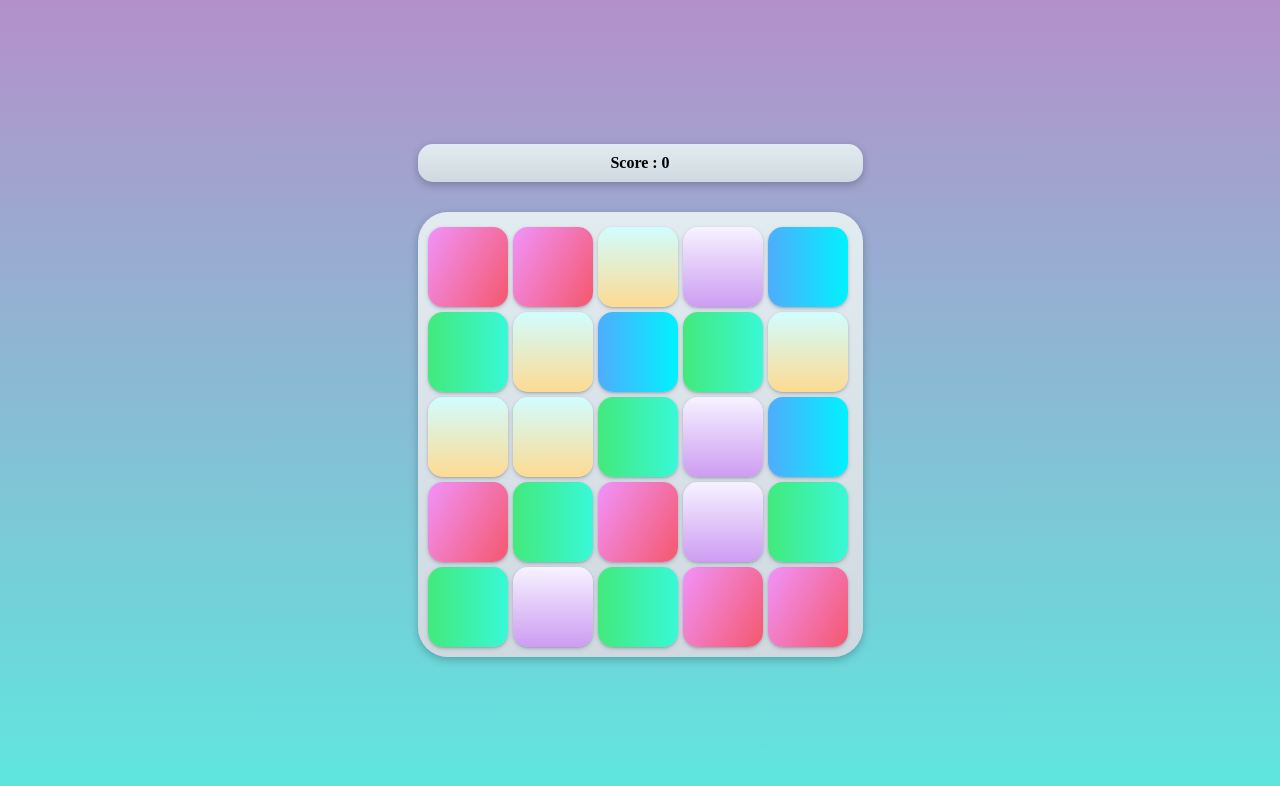
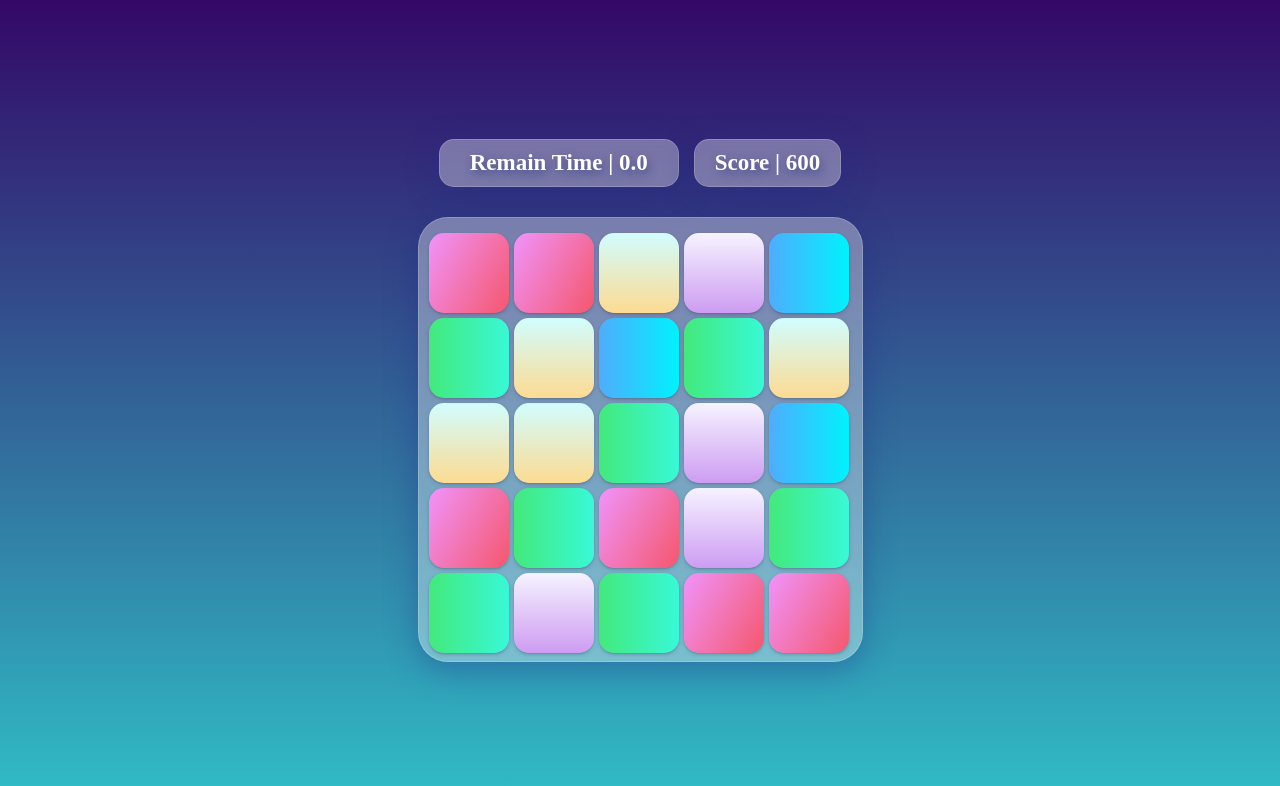
Before and after one commit to Hwang-Junsu/Cube_Pang, a Next.js app: page / in a window 1280 px wide. Shown: the top 786 px of the page. Built offline with nearby package versions, Linux system fonts and the light colour scheme.

Commit message:
Feat: Game Timer

```diff
--- a/src/components/Board.tsx
+++ b/src/components/Board.tsx
@@ -39,11 +39,8 @@ export default Board;
 
 const StyledBoard = styled.div<IBoardRenderProps>`
   position: relative;
-
-  background: linear-gradient(to top, #cfd9df 0%, #e2ebf0 100%);
-
   border-radius: 30px;
-  box-shadow: ${(props) => props.theme.boxShadow.normal};
 
   ${RENDER.boardSize};
+  ${RENDER.glassmophism};
 `;
--- a/src/components/Layout.tsx
+++ b/src/components/Layout.tsx
@@ -31,5 +31,5 @@ const StyledMain = styled.main`
   justify-content: center;
   align-items: center;
 
-  background: linear-gradient(to top, #5ee7df 0%, #b490ca 100%);
+  background: linear-gradient(to top, #30cfd0 -10%, #330867 100%);
 `;
--- /dev/null
+++ b/src/components/ScoreBoard.tsx
@@ -0,0 +1,28 @@
+import { GameManager } from "@/contexts/GameManager";
+import { commaPerThousand } from "@/libs/client/utils";
+import { RENDER } from "@/styles/theme";
+import React, { useContext } from "react";
+import styled from "styled-components";
+
+const ScoreBoard = () => {
+  const { score } = useContext(GameManager);
+
+  return <StyledScoreBoard>Score | {commaPerThousand(score)}</StyledScoreBoard>;
+};
+
+export default ScoreBoard;
+
+const StyledScoreBoard = styled.div`
+  padding: 10px 20px;
+  border-radius: 15px;
+
+  text-align: center;
+  font-weight: 600;
+  color: white;
+  text-shadow: 2px 4px 10px rgba(48, 57, 121, 0.69);
+  font-size: 23px;
+
+  white-space: nowrap;
+
+  ${RENDER.glassmophism};
+`;
--- /dev/null
+++ b/src/components/Timer.tsx
@@ -0,0 +1,31 @@
+import { TimerContext } from "@/contexts/TimerContext";
+import { RENDER } from "@/styles/theme";
+import React, { useContext } from "react";
+import styled from "styled-components";
+
+const Timer = () => {
+  const { timer, handleTimerStart } = useContext(TimerContext);
+
+  return (
+    <StyledTimer onClick={handleTimerStart}>
+      Remain Time | {timer.toFixed(1)}
+    </StyledTimer>
+  );
+};
+
+export default Timer;
+
+const StyledTimer = styled.div`
+  padding: 10px 30px;
+  border-radius: 15px;
+
+  text-align: center;
+  font-weight: 600;
+  color: white;
+  text-shadow: 2px 4px 10px rgba(48, 57, 121, 0.69);
+  font-size: 23px;
+
+  white-space: nowrap;
+
+  ${RENDER.glassmophism};
+`;
--- a/src/contexts/GameManager.tsx
+++ b/src/contexts/GameManager.tsx
@@ -22,6 +22,8 @@ interface IGameManagerProps {
   firstChoice: Nullable<IBlockIndex>;
   secondChoice: Nullable<IBlockIndex>;
   onSelect: (x: number, y: number) => void;
+  score: number;
+  timer: number;
 }
 
 const initialProps: IGameManagerProps = {
@@ -29,6 +31,8 @@ const initialProps: IGameManagerProps = {
   firstChoice: null,
   secondChoice: null,
   onSelect: () => {},
+  score: 0,
+  timer: 60,
 };
 
 const GameManager = createContext(initialProps);
@@ -53,6 +57,9 @@ const GameProvider = ({ children }: Props) => {
   const [secondChoice, setSecondChoice] = useState<Nullable<IBlockIndex>>(null);
   const [isBreakTime, setIsBreakTime] = useState<boolean>(false);
   const [isHandleSwap, setIsHandleSwap] = useState<boolean>(false);
+  const [isGamePlay, setIsGamePlay] = useState<boolean>(false);
+  const [score, setScore] = useState<number>(0);
+  const [timer, setTimer] = useState<number>(60);
 
   const onSelect = (cx: number, cy: number) => {
     if (isBreakTime) return;
@@ -62,6 +69,10 @@ const GameProvider = ({ children }: Props) => {
       setSecondChoice({ x: cx, y: cy });
     }
   };
+
+  const handleGameStart = useCallback(() => {
+    setIsGamePlay(true);
+  }, [timer]);
 
   const handleConvert = useCallback((blocks: IBlockIndex[]) => {
     const destroyBlocks = blocks;
@@ -74,6 +85,7 @@ const GameProvider = ({ children }: Props) => {
 
       return newBoard;
     });
+    setScore((prev) => prev + destroyBlocks.length * 100);
   }, []);
 
   const handleBreak = useCallback(() => {
@@ -169,7 +181,7 @@ const GameProvider = ({ children }: Props) => {
 
   return (
     <GameManager.Provider
-      value={{ board, firstChoice, secondChoice, onSelect }}
+      value={{ board, firstChoice, secondChoice, onSelect, score, timer }}
     >
       {children}
     </GameManager.Provider>
--- /dev/null
+++ b/src/contexts/TimerContext.tsx
@@ -0,0 +1,52 @@
+import { createContext, useCallback, useEffect, useState } from "react";
+
+const initialProps = {
+  timer: 60,
+  handleTimerStart: () => {},
+};
+
+const TimerContext = createContext(initialProps);
+
+interface Props {
+  children: JSX.Element | JSX.Element[];
+  handleStart?: () => void;
+}
+
+const TimerProvider = ({ children }: Props) => {
+  const [timer, setTimer] = useState<number>(10);
+  const [isWorkTimer, setIsWorkTimer] = useState<boolean>(false);
+
+  const handleWork = useCallback<() => void>(() => {
+    setTimer((time) => time - 0.1);
+  }, []);
+
+  const handleTimerStart = useCallback(() => {
+    setTimer(60);
+    setIsWorkTimer(true);
+  }, []);
+
+  const handleStop = useCallback(() => {
+    setTimer(0);
+  }, []);
+
+  useEffect(() => {
+    const tick = handleWork;
+
+    const timerId = setInterval(tick, 100);
+
+    if (timer <= 0 || !isWorkTimer) {
+      clearInterval(timerId);
+      handleStop();
+    }
+
+    return () => clearInterval(timerId);
+  }, [timer]);
+
+  return (
+    <TimerContext.Provider value={{ timer, handleTimerStart }}>
+      {children}
+    </TimerContext.Provider>
+  );
+};
+
+export { TimerContext, TimerProvider };
--- /dev/null
+++ b/src/libs/client/utils.ts
@@ -0,0 +1,3 @@
+export function commaPerThousand(number: number) {
+  return number.toLocaleString("ko-KR");
+}
--- a/src/pages/_app.tsx
+++ b/src/pages/_app.tsx
@@ -1,4 +1,5 @@
 import { GameProvider } from "@/contexts/GameManager";
+import { TimerProvider } from "@/contexts/TimerContext";
 import "@/styles/globals.css";
 import { theme } from "@/styles/theme";
 import type { AppProps } from "next/app";
@@ -6,10 +7,12 @@ import { ThemeProvider } from "styled-components";
 
 export default function App({ Component, pageProps }: AppProps) {
   return (
-    <GameProvider>
-      <ThemeProvider theme={theme}>
-        <Component {...pageProps} />
-      </ThemeProvider>
-    </GameProvider>
+    <TimerProvider>
+      <GameProvider>
+        <ThemeProvider theme={theme}>
+          <Component {...pageProps} />
+        </ThemeProvider>
+      </GameProvider>
+    </TimerProvider>
   );
 }
--- a/src/pages/index.tsx
+++ b/src/pages/index.tsx
@@ -2,12 +2,17 @@ import Layout from "@/components/Layout";
 import { NextPage } from "next/types";
 import styled from "styled-components";
 import Board from "@/components/Board";
+import ScoreBoard from "@/components/ScoreBoard";
+import Timer from "@/components/Timer";
 
 const Home: NextPage = () => {
   return (
     <Layout seoTitle="Game">
       <StyledContainer>
-        <StyledScoreBoard>Score : 0</StyledScoreBoard>
+        <StyledGameInfoContainer>
+          <Timer />
+          <ScoreBoard />
+        </StyledGameInfoContainer>
         <Board />
       </StyledContainer>
     </Layout>
@@ -19,14 +24,13 @@ export default Home;
 const StyledContainer = styled.div`
   display: flex;
   flex-direction: column;
+  align-items: center;
   gap: 30px;
 `;
-const StyledScoreBoard = styled.div`
-  padding: 10px 20px;
-  background: linear-gradient(to top, #cfd9df 0%, #e2ebf0 100%);
-  border-radius: 15px;
-  box-shadow: ${(props) => props.theme.boxShadow.normal};
 
-  text-align: center;
-  font-weight: 600;
+const StyledGameInfoContainer = styled.div`
+  display: flex;
+  justify-content: space-between;
+  align-items: center;
+  gap: 15px;
 `;
--- a/src/styles/animations.ts
+++ b/src/styles/animations.ts
@@ -3,13 +3,13 @@ import { keyframes } from "styled-components";
 
 export const blockShakingAnimation = (x: number, y: number) => keyframes`
     0% {
-        transform: translateX(${x}px) translateY(${y}px) rotate(10deg);
+        transform: translateX(${x}px) translateY(${y}px) rotate(10deg) scale(1.1);
     }
     50% {
-        transform: translateX(${x}px) translateY(${y}px) rotate(-10deg);
+        transform: translateX(${x}px) translateY(${y}px) rotate(-10deg) scale(1.1);
     }
     100% {
-        transform: translateX(${x}px) translateY(${y}px) rotate(10deg);
+        transform: translateX(${x}px) translateY(${y}px) rotate(10deg) scale(1.1);
     }
 `;
 
--- a/src/styles/theme.ts
+++ b/src/styles/theme.ts
@@ -19,4 +19,11 @@ export const RENDER = {
     width: ${BLOCK_RENDER_SIZE}px;
     height: ${BLOCK_RENDER_SIZE}px;
   `,
+  glassmophism: `
+    background: rgba( 255, 255, 255, 0.35 );
+    box-shadow: 0 8px 32px 0 rgba( 31, 38, 135, 0.37 );
+    backdrop-filter: blur( 4.5px );
+    -webkit-backdrop-filter: blur( 4.5px );
+    border: 1px solid rgba( 255, 255, 255, 0.18 );
+  `,
 };
```
